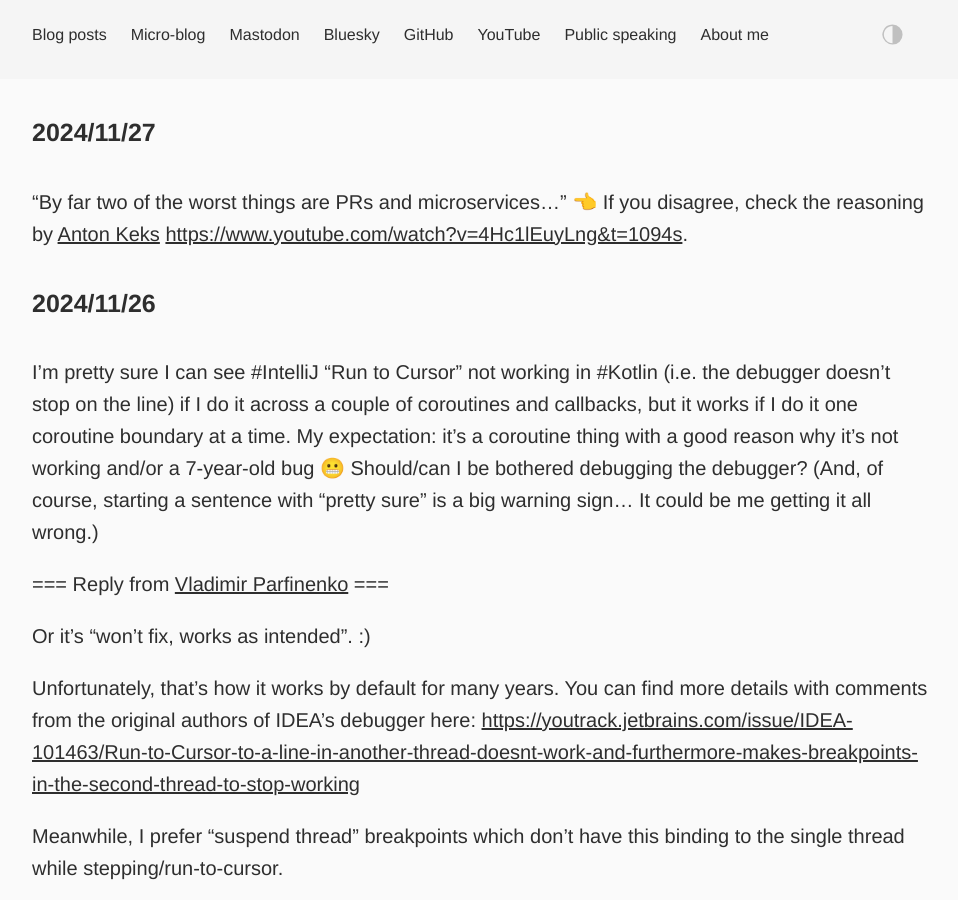
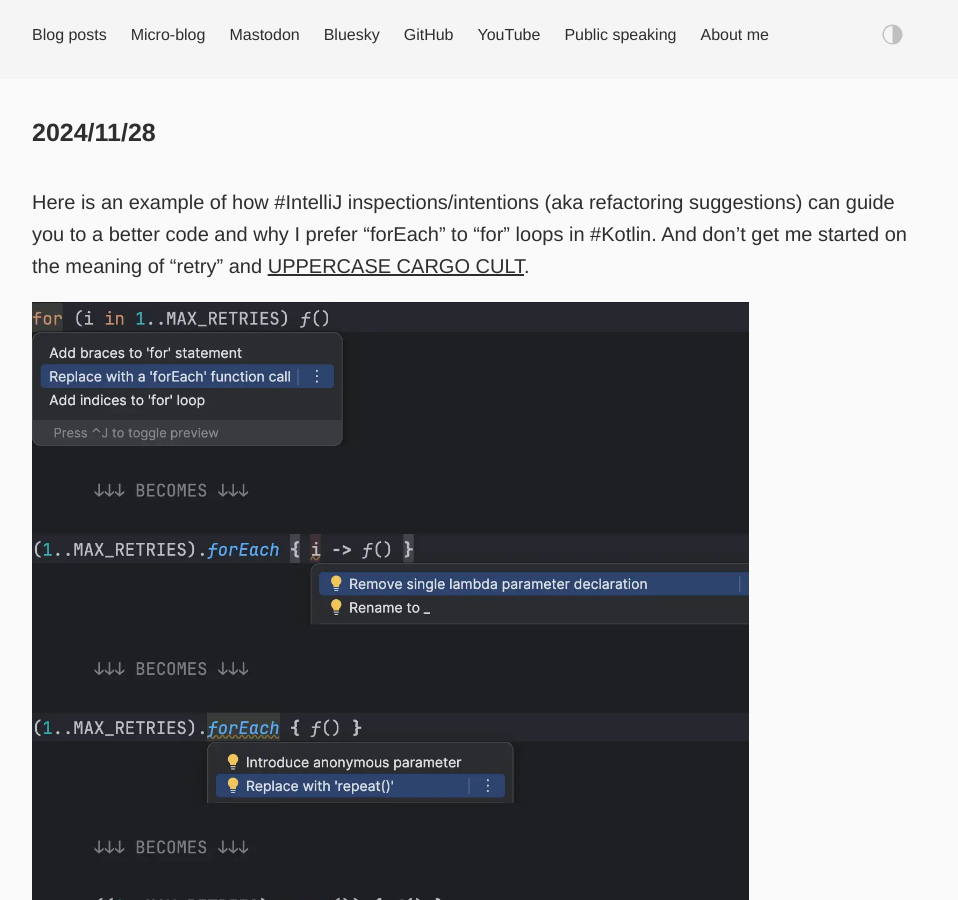
Before and after one commit to dkandalov/dkandalov.github.io, a Jekyll site: the page built from micro-blog.md, in a window 1280 px wide and 900 px high. Shown: the whole window, without its empty margins (160-1118 px from the left). Built offline with Jekyll 4.4.1, drawn with Linux system fonts in a browser that asks for light colours.

Commit message:
updated micro-blog

```diff
--- a/micro-blog.md
+++ b/micro-blog.md
@@ -2,6 +2,11 @@
 layout: post
 permalink: /micro-blog/
 ---
+
+#### 2024/11/28
+Here is an example of how #IntelliJ inspections/intentions (aka refactoring suggestions) can guide you to a better code and why I prefer "forEach" to "for" loops in #Kotlin. And don't get me started on the meaning of "retry" and [UPPERCASE CARGO CULT](https://dmitrykandalov.com/tidy-kotlin#stop-the-constant-shouting).
+
+<img src="../assets/images/micro-blog/2024-11-29.webp" width="80%" height="80%"/>
 
 #### 2024/11/27
 "By far two of the worst things are PRs and microservices..." 👈 If you disagree, check the reasoning by [Anton Keks](https://twitter.com/antonkeks) <https://www.youtube.com/watch?v=4Hc1lEuyLng&t=1094s>.
```
Also changed, not shown: assets/images/micro-blog/2024-11-29.webp (added).
